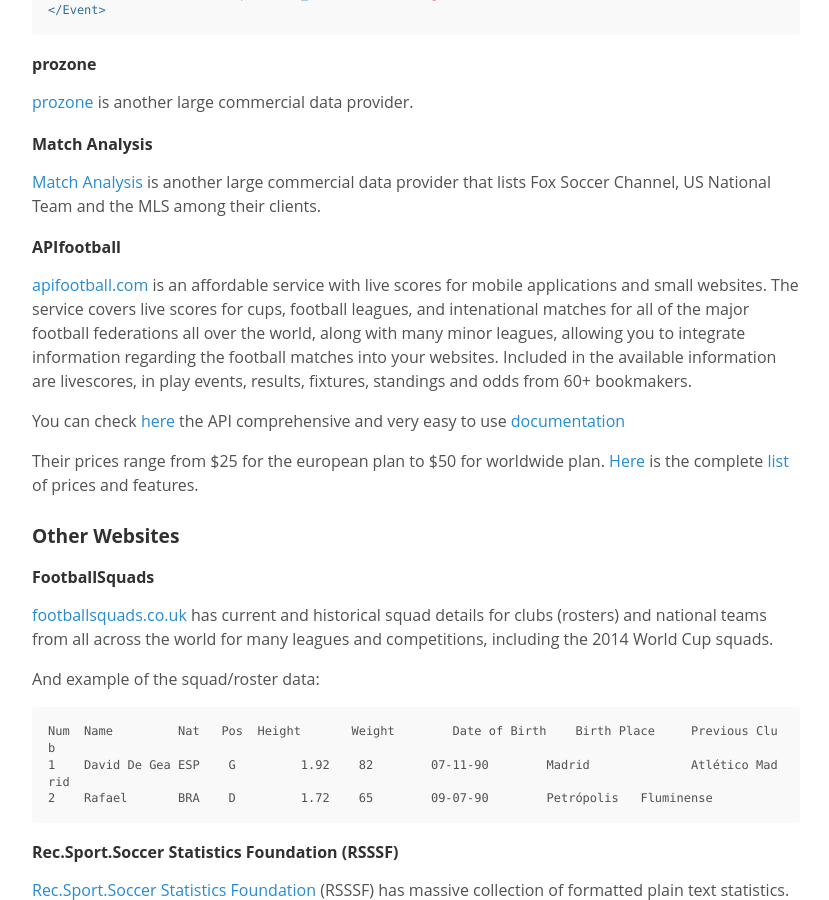
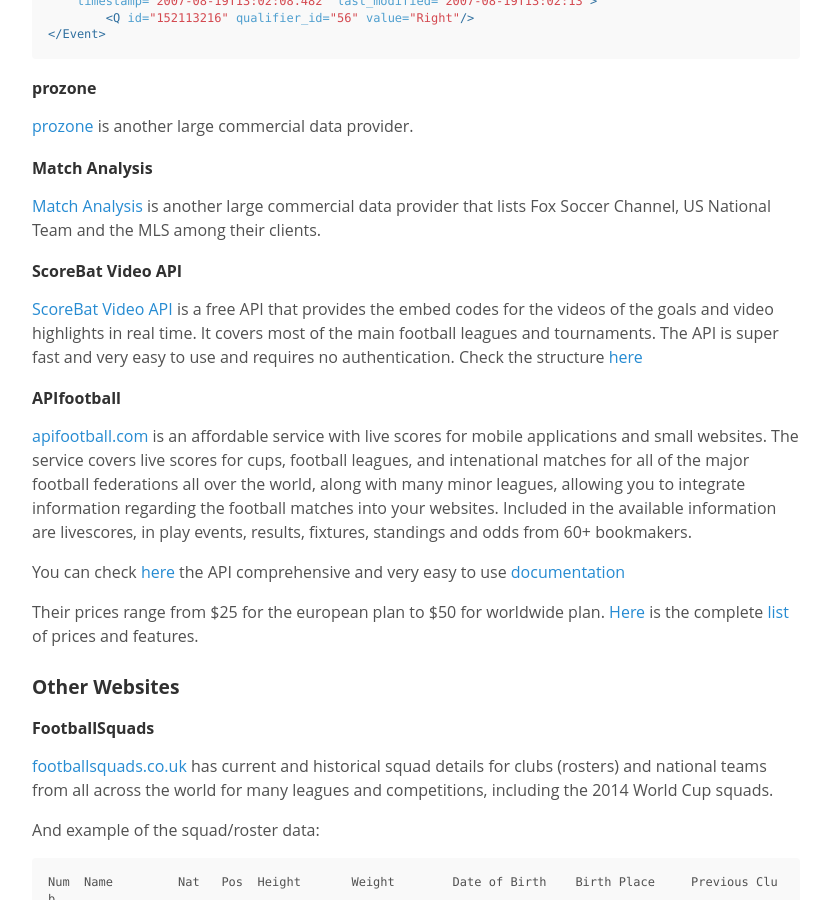
Before and after one commit to jokecamp/jokecamp.com, a Jekyll site: the page built from _posts/2014-03-08-guide-to-football-and-soccer-data-and-apis.markdown, in a window 1280 px wide and 900 px high, scrolled down 10561 px. Shown: the whole window, without its empty margins (224-1053 px from the left). Built offline with Jekyll 4.4.1, drawn with Linux system fonts in a browser that asks for light colours; Markdown is read by kramdown in place of the engine named in the settings.

Commit message:
Added ScoreBat's Free Video API

```diff
--- a/_posts/2014-03-08-guide-to-football-and-soccer-data-and-apis.markdown
+++ b/_posts/2014-03-08-guide-to-football-and-soccer-data-and-apis.markdown
@@ -36,6 +36,7 @@ Jump to a specific source:
   - [openfooty API](#openfooty) (hard to get an API Key)
   - [betlines ninja API](#betlinesNinja) (RESTful API on Mashape)
   - [API-Football](#apifootball)
+  - [ScoreBat Video API](#scorebat)
 - Commercial APIs
   - [football-api.com](#footballapi)
   - [CrowdScores and FastestLiveScores API](#CrowdScores)
@@ -492,6 +493,13 @@ An example of an "event" in xml
 
 [Match Analysis](http://matchanalysis.com/) is another large commercial data provider that lists Fox Soccer Channel, US National Team and the MLS among their clients.
 
+
+<a name="scorebat"></a>
+#### ScoreBat Video API
+
+[ScoreBat Video API](https://www.scorebat.com/video-api/) is a free API that provides the embed codes for the videos of the goals and video highlights in real time. It covers most of the main football leagues and tournaments.
+The API is super fast and very easy to use and requires no authentication. Check the structure [here](https://www.scorebat.com/video-api/)
+
 <a name="apifootball"></a>
 #### APIfootball
 
```
